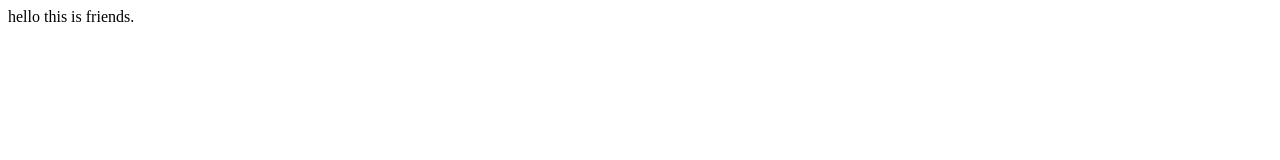
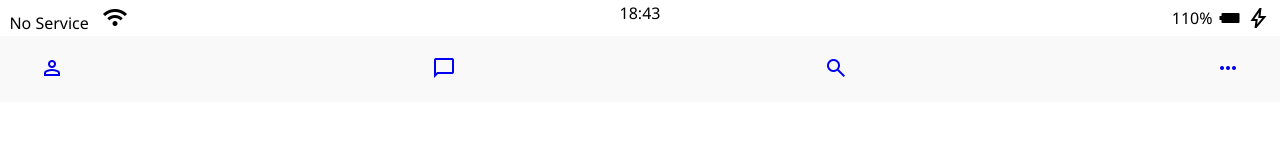
Before and after one commit to yoobinjomango/kokoa-clone-2023, a plain HTML site: page friends.html in a window 1280 px wide. Drawn offline with nearby package versions, Linux system fonts and the light colour scheme.

Commit message:
friends css
styling friends.html

```diff
--- /dev/null
+++ b/css/components/nav-bar.css
@@ -0,0 +1,8 @@
+.nav {
+    background-color: #f9f9fa;
+    padding: 20px 40px;
+}
+.nav__list {
+    display: flex;
+    justify-content: space-between;
+}
--- a/css/styles.css
+++ b/css/styles.css
@@ -5,6 +5,7 @@
 
 /* Components */
 @import "components/status-bar.css";
+@import "components/nav-bar.css";
 
 /* Screens */
 @import "screens/login.css";
--- a/friends.html
+++ b/friends.html
@@ -1 +1,63 @@
-hello this is friends.
+<!DOCTYPE html>
+<html lang="en">
+  <head>
+    <link rel="stylesheet" href="css/styles.css" />
+    <meta charset="UTF-8" />
+    <meta http-equiv="X-UA-Compatible" content="IE=edge" />
+    <meta name="viewport" content="width=device-width, initial-scale=1.0" />
+    <title>Friends - Kokoa Clone</title>
+  </head>
+
+  <body>
+    <div class="status-bar">
+      <!-- 클래스 이름에 부모(status-bar)와 자식(column)을 명시 -->
+      <div class="status-bar__column">
+        <span>No Service</span>
+        <span class="material-symbols-outlined"> wifi </span>
+      </div>
+
+      <div class="status-bar__column">
+        <span>18:43</span>
+      </div>
+
+      <div class="status-bar__column">
+        <span>110%</span>
+        <span class="material-symbols-outlined"> battery_full_alt </span>
+        <span class="material-symbols-outlined"> bolt </span>
+      </div>
+    </div>
+
+    <nav class="nav">
+      <ul class="nav__list">
+        <li class="nav__btn">
+          <a class="nav__link" href="friends.html">
+            <span class="material-symbols-outlined"> person </span>
+          </a>
+        </li>
+
+        <li class="nav__btn">
+          <a class="nav__link" href="#">
+            <span class="material-symbols-outlined"> chat_bubble</span>
+          </a>
+        </li>
+
+        <li class="nav__btn">
+          <a class="nav__link" href="#"
+            ><span class="material-symbols-outlined"> search </span></a
+          >
+        </li>
+
+        <li>
+          <a class="nav__link" href="#"
+            ><span class="material-symbols-outlined"> more_horiz </span></a
+          >
+        </li>
+      </ul>
+    </nav>
+
+    <link
+      rel="stylesheet"
+      href="https://fonts.googleapis.com/css2?family=Material+Symbols+Outlined:opsz,wght,FILL,GRAD@48,400,0,0"
+    />
+  </body>
+</html>
```
